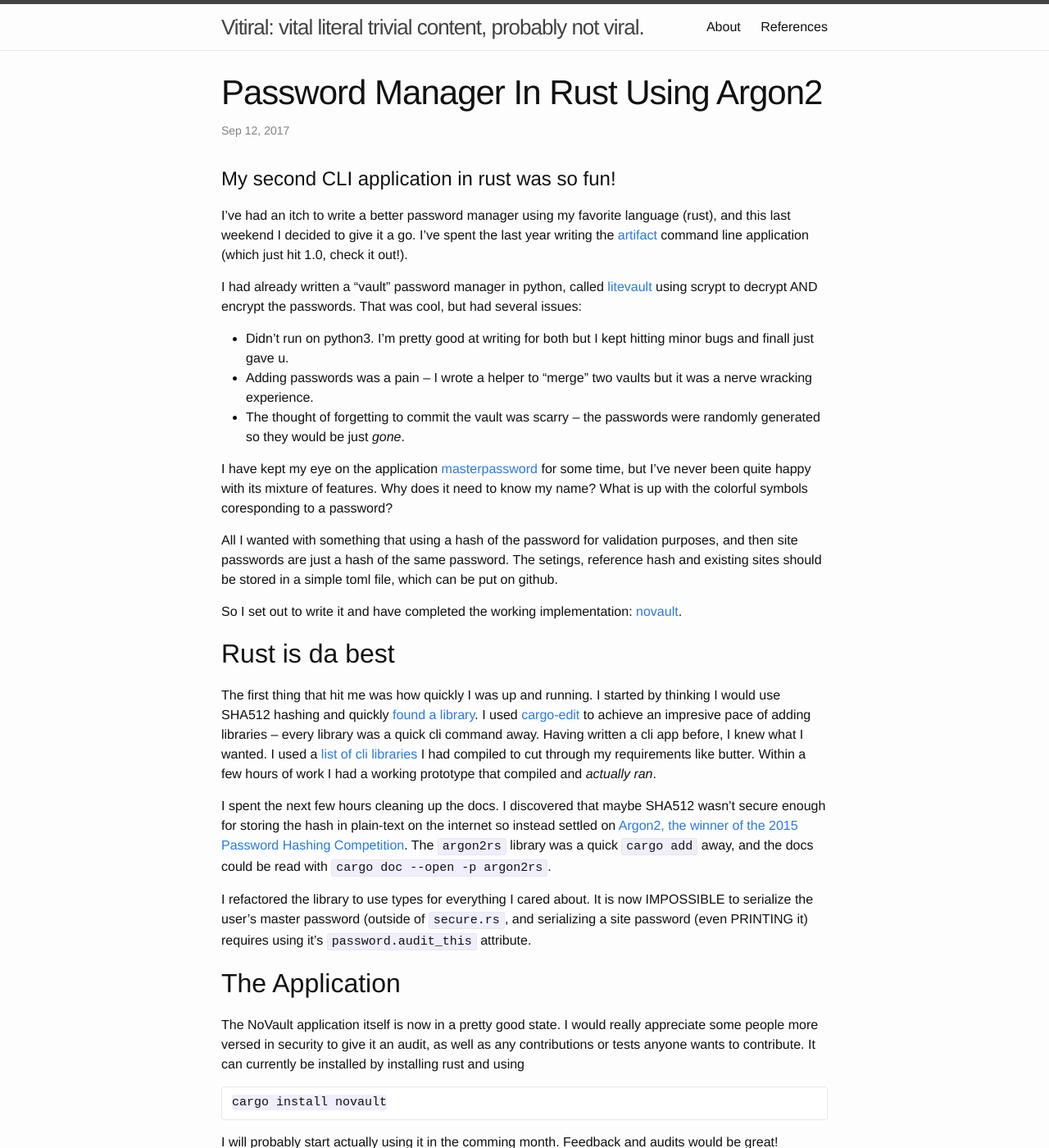
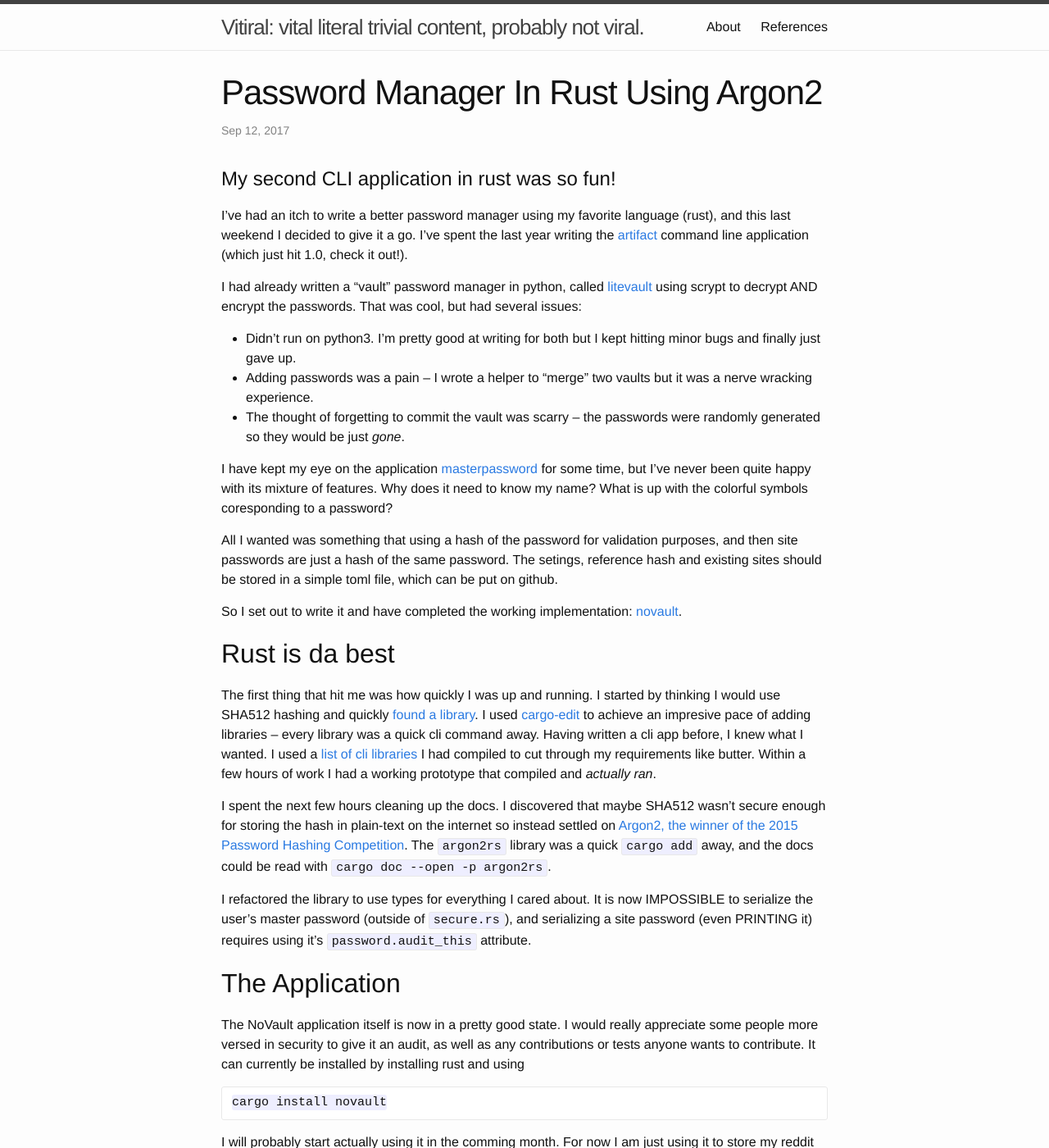
Before and after one commit to vitiral/vitiral.github.io, a Jekyll site: the page built from _posts/2017-09-12-password-manager-in-rust-using-argon2.md, in a window 1280 px wide and 1400 px high. Shown: the whole window at 82% size. Built offline with Jekyll 4.4.1, drawn with Linux system fonts in a browser that asks for light colours; our own code applies the rules of GitHub Pages for plain Markdown files; some of the changed text lies outside the part shown.

Commit message:
minor edits

```diff
--- a/_posts/2017-09-12-password-manager-in-rust-using-argon2.md
+++ b/_posts/2017-09-12-password-manager-in-rust-using-argon2.md
@@ -9,7 +9,7 @@ I had already written a "vault" password manager in python, called
 [litevault][2] using scrypt to decrypt AND encrypt the passwords.
 That was cool, but had several issues:
 - Didn't run on python3. I'm pretty good at writing for both but
-  I kept hitting minor bugs and finall just gave u.
+  I kept hitting minor bugs and finally just gave up.
 - Adding passwords was a pain -- I wrote a helper to "merge" two
   vaults but it was a nerve wracking experience.
 - The thought of forgetting to commit the vault was scarry -- the
@@ -20,7 +20,7 @@ I've never been quite happy with its mixture of features. Why does it need
 to know my name? What is up with the colorful symbols coresponding to a
 password?
 
-All I wanted with something that using a hash of the password for
+All I wanted was something that using a hash of the password for
 validation purposes, and then site passwords are just a hash of the
 same password. The setings, reference hash and existing sites should
 be stored in a simple toml file, which can be put on github.
@@ -44,7 +44,7 @@ Competition][8]. The `argon2rs` library was a quick `cargo add` away, and the do
 could be read with `cargo doc --open -p argon2rs`.
 
 I refactored the library to use types for everything I cared about. It is now
-IMPOSSIBLE to serialize the user's master password (outside of `secure.rs`, and
+IMPOSSIBLE to serialize the user's master password (outside of `secure.rs`), and
 serializing a site password (even PRINTING it) requires using it's
 `password.audit_this` attribute.
 
```
Also changed, not shown: other parts of _posts/2017-09-12-password-manager-in-rust-using-argon2.md (+4 -2 lines).
